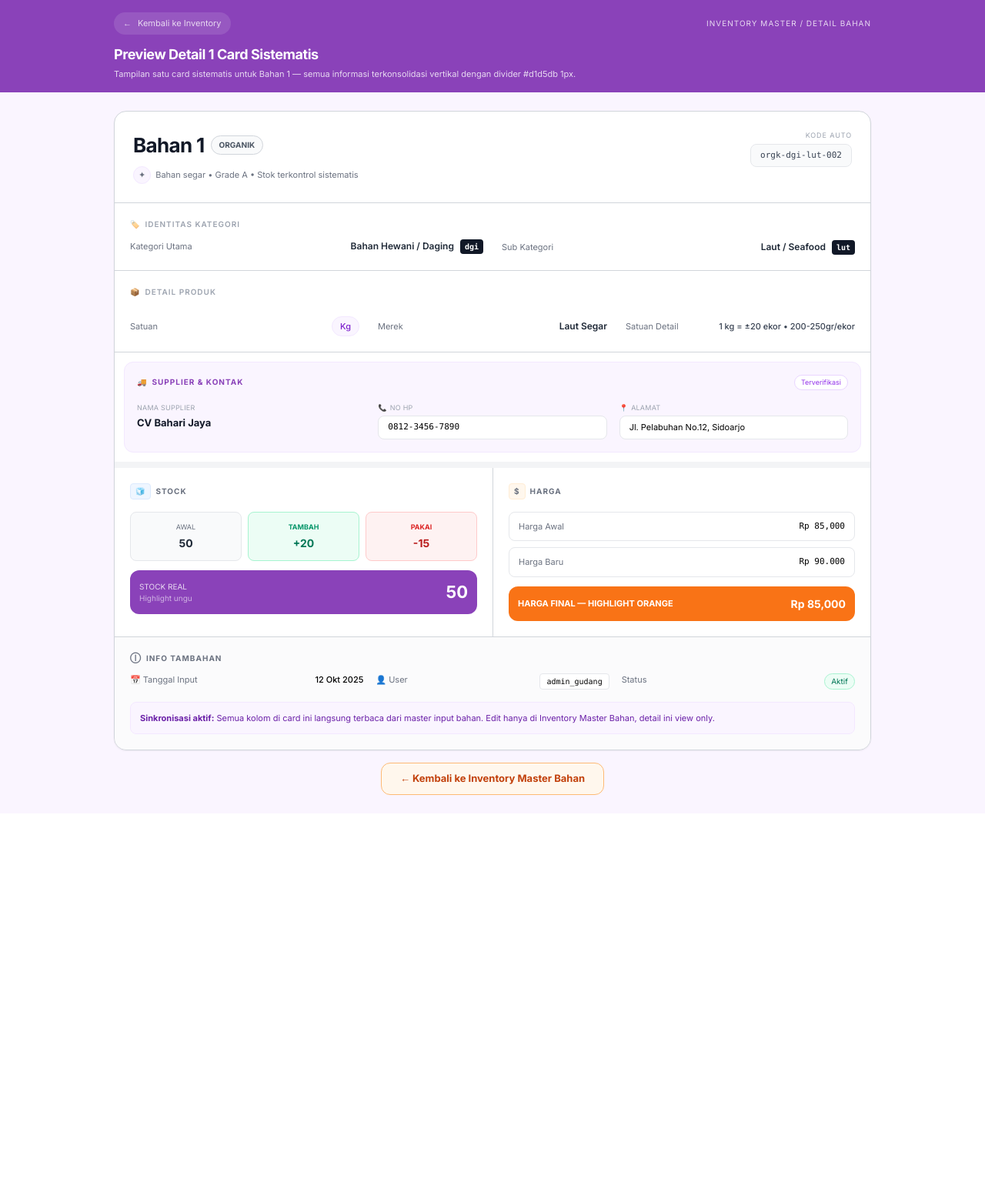
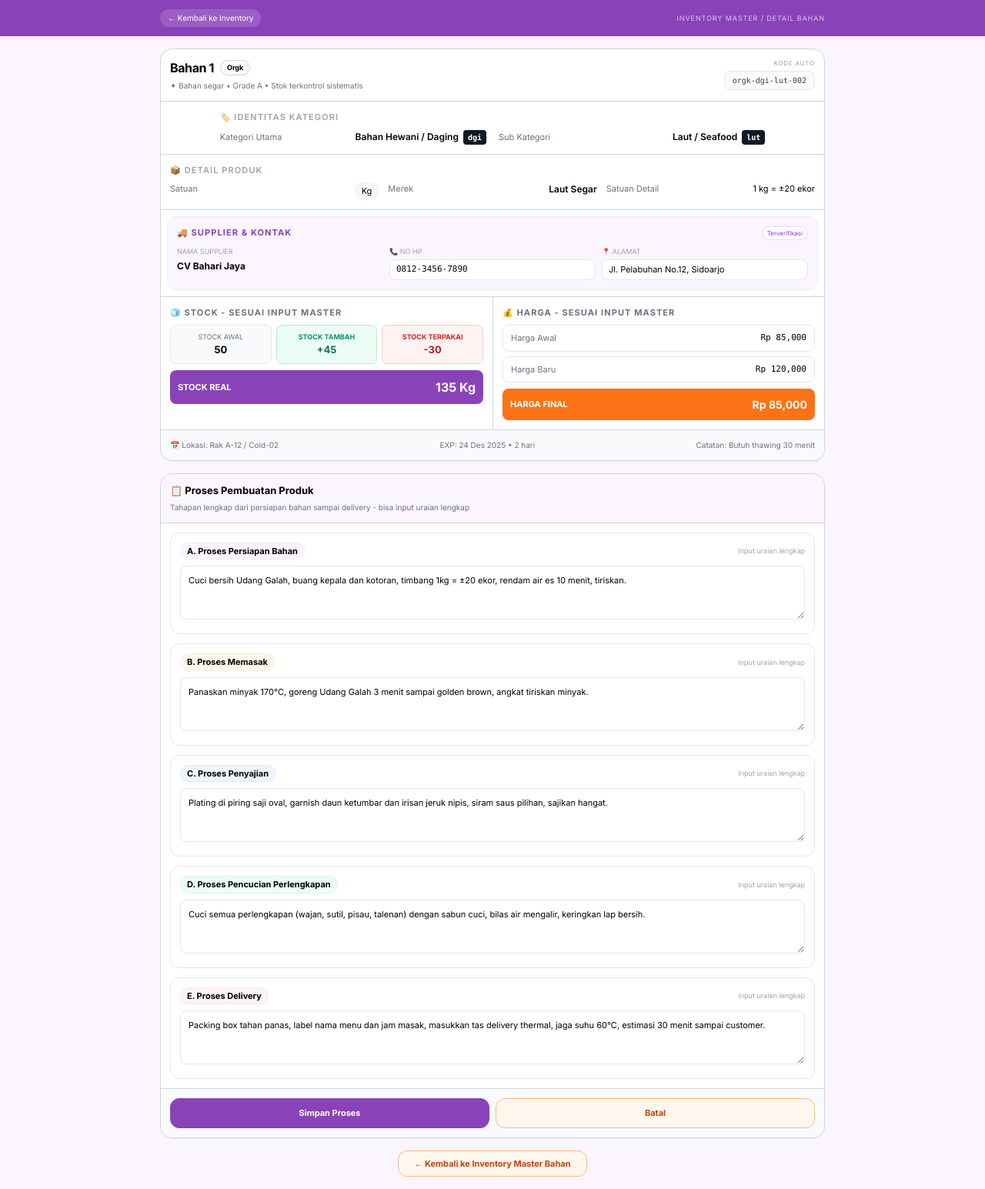
Before and after one commit to mrhdigitalhub/jbkitchenmrh, a FastAPI app: page /dashboard/admin/inventory/1 in a window 1280 px wide. Shown: the whole page at 77% size. Before the commit the page ends 1033 px from the top, so only its background shows below. Run offline with FastAPI, Linux system fonts and the light colour scheme; some libraries are stand-ins or nearby versions.

Commit message:
fix: update app

```diff
--- a/app/templates/inventory_detail.html
+++ b/app/templates/inventory_detail.html
@@ -5,179 +5,149 @@
 <meta name="viewport" content="width=device-width,initial-scale=1">
 <script src="https://cdn.tailwindcss.com"></script>
 <link href="https://fonts.googleapis.com/css2?family=Inter:wght@400;500;600;700&display=swap" rel="stylesheet">
-<title>{{bahan.nama_bahan|title}} - Detail Bahan - Inventory Master Bahan</title>
+<title>{{bahan.nama_bahan|title}} - Detail - 6 Point Fix</title>
 <style>
   body{font-family:'Inter',system-ui,sans-serif;background:#faf5ff;}
   .divider{border-top:1px solid #d1d5db;}
-  .divider-thick{border-top:8px solid #f3f4f6;}
+  .title-black{color:#000000 !important;}
+  .identity-box{max-width:85%; margin:0 auto;}
 </style>
 </head>
-<body class="bg-[#faf5ff] min-h-screen">
-<!-- HEADER UNGU SAMA DENGAN INVENTORY -->
+<body class="bg-[#faf5ff]">
+<!-- HEADER -->
 <div class="bg-[#8a42b9] text-white">
-  <div class="max-w-5xl mx-auto px-5 py-4">
-    <div class="flex justify-between items-center text-[11px] opacity-80">
-      <a href="/dashboard/admin/inventory" class="flex items-center gap-2 hover:opacity-100 bg-white/15 px-3 py-1.5 rounded-full backdrop-blur">
-        <span>←</span> Kembali ke Inventory
-      </a>
-      <span class="tracking-widest uppercase text-[10px]">Inventory Master / Detail Bahan</span>
-    </div>
-    <div class="mt-3">
-      <h1 class="text-[18px] font-bold tracking-tight">Preview Detail 1 Card Sistematis</h1>
-      <p class="text-[11px] opacity-80 mt-1">Tampilan satu card sistematis untuk {{bahan.nama_bahan|title if bahan else 'Udang Galah'}} — semua informasi terkonsolidasi vertikal dengan divider #d1d5db 1px.</p>
+  <div class="max-w-4xl mx-auto px-4 py-3">
+    <div class="flex justify-between items-center text-[10px]">
+      <a href="/dashboard/admin/inventory" class="flex items-center gap-1.5 bg-white/15 px-2.5 py-1 rounded-full hover:bg-white/25 transition">← Kembali ke Inventory</a>
+      <span class="tracking-widest uppercase text-[9px] opacity-70">Inventory Master / Detail Bahan</span>
     </div>
   </div>
 </div>
 
-<div class="max-w-5xl mx-auto px-5 py-6">
-  <!-- SATU CARD SISTEMATIS - TANPA TOMBOL EDIT DI KANAN ATAS SESUAI REQUEST -->
+<div class="max-w-4xl mx-auto px-4 py-4 space-y-4">
+  <!-- CARD 1: DETAIL BAHAN - COMPACT RAPI FIX 6 POINT -->
   <div class="bg-white rounded-2xl border border-[#d1d5db] shadow-sm overflow-hidden">
-    <!-- HEADER CARD - TANPA TOMBOL EDIT -->
-    <div class="p-6">
-      <div class="flex justify-between items-start gap-4">
-        <div>
-          <div class="flex items-center gap-2 flex-wrap">
-            <h2 class="text-[26px] font-extrabold text-gray-900 tracking-tight">{{bahan.nama_bahan|title if bahan else 'Udang Galah'}}</h2>
-            <span class="px-2.5 py-1 rounded-full text-[10px] font-bold border border-gray-300 bg-gray-50 text-gray-600">{{bahan.hall_flag or bahan.orgk_flag or bahan.flag or 'ORGANIK'}}</span>
-            {% set is_hall = (bahan.hall_flag or bahan.flag or '')|lower == 'hall' or 'hall' in (bahan.kode_bahan or '')|lower if bahan else False %}
-            {% if is_hall %}
-            <span class="px-2.5 py-1 rounded-full text-[10px] font-mono font-bold border border-emerald-200 bg-emerald-50 text-emerald-700">● ID Halal {{bahan.id_halal or '0015009876543210987'}}</span>
-            {% endif %}
-          </div>
-          <p class="text-[11px] text-gray-500 mt-2 flex items-center gap-1.5"><span class="bg-purple-50 border border-purple-100 px-1.5 py-0.5 rounded-full">✦</span> Bahan segar • Grade A • Stok terkontrol sistematis</p>
+    <!-- HEADER - JUDUL HITAM #000, tanpa edit, p-3 compact -->
+    <div class="p-3 flex justify-between items-start">
+      <div>
+        <div class="flex items-center gap-2">
+          <h2 class="text-[16px] font-bold title-black tracking-tight">{{bahan.nama_bahan|title if bahan else 'Udang Galah'}}</h2>
+          <span class="px-2 py-0.5 rounded-full text-[9px] font-bold border bg-gray-50 border-gray-300 text-gray-600 title-black">{{bahan.flag or 'Orgk'}}</span>
         </div>
-        <div class="text-right shrink-0">
-          <div class="text-[9px] tracking-widest text-gray-400 uppercase">Kode Auto</div>
-          <div class="mt-1 px-3 py-1.5 rounded-lg bg-gray-50 border border-gray-200 font-mono text-[11px] font-medium text-gray-700">{{bahan.kode_bahan or 'orgk-dgi-lut-002'}}</div>
-          <!-- TOMBOL EDIT DIHAPUS SESUAI REQUEST - HANYA KODE AUTO -->
+        <p class="text-[10px] text-gray-500 mt-1">✦ Bahan segar • Grade A • Stok terkontrol sistematis</p>
+      </div>
+      <div class="text-right">
+        <div class="text-[8px] tracking-widest text-gray-400 uppercase">Kode Auto</div>
+        <div class="mt-1 px-2.5 py-1 rounded-lg bg-gray-50 border border-gray-200 font-mono text-[10px] text-gray-700">{{bahan.kode_bahan or 'orgk-dgi-lut-002'}}</div>
+      </div>
+    </div>
+    <div class="divider"></div>
+
+    <!-- IDENTITAS KATEGORI - WIDTH DIKURANGI 85%, FONT +2PX -->
+    <div class="p-3 identity-box">
+      <div class="text-[11px] tracking-widest uppercase text-gray-400 font-semibold mb-2">🏷️ Identitas Kategori</div>
+      <div class="grid grid-cols-2 gap-4 text-[12px]">
+        <div class="flex justify-between items-center">
+          <span class="text-gray-500 text-[11px]">Kategori Utama</span>
+          <span class="font-semibold title-black flex items-center gap-1.5">{{kategori_label or 'Bahan Hewani / Daging'}} <span class="bg-gray-900 text-white px-1.5 py-0.5 rounded text-[10px] font-mono">{{bahan.kategori_utama or 'dgi'}}</span></span>
+        </div>
+        <div class="flex justify-between items-center">
+          <span class="text-gray-500 text-[11px]">Sub Kategori</span>
+          <span class="font-semibold title-black flex items-center gap-1.5">{{sub_label or 'Laut / Seafood'}} <span class="bg-gray-900 text-white px-1.5 py-0.5 rounded text-[10px] font-mono">{{bahan.kode_kategori or 'lut'}}</span></span>
         </div>
       </div>
     </div>
-
     <div class="divider"></div>
 
-    <!-- SECTION 1: IDENTITAS KATEGORI -->
-    <div class="p-5 grid grid-cols-2 gap-6">
-      <div>
-        <div class="flex items-center gap-1.5 text-[10px] tracking-widest text-gray-400 uppercase font-semibold"><span>🏷️</span> Identitas Kategori</div>
-        <div class="mt-3 flex justify-between items-center">
-          <span class="text-[11px] text-gray-500">Kategori Utama</span>
-          <span class="text-[12px] font-semibold text-gray-800 flex items-center gap-2">{{kategori_label or 'Bahan Hewani / Daging'}} <span class="bg-gray-900 text-white px-1.5 py-0.5 rounded text-[10px] font-mono">{{bahan.kategori_utama or 'dgi'}}</span></span>
-        </div>
-      </div>
-      <div>
-        <div class="h-[16px]"></div>
-        <div class="mt-3 flex justify-between items-center">
-          <span class="text-[11px] text-gray-500">Sub Kategori</span>
-          <span class="text-[12px] font-semibold text-gray-800 flex items-center gap-2">{{sub_label or 'Laut / Seafood'}} <span class="bg-gray-900 text-white px-1.5 py-0.5 rounded text-[10px] font-mono">{{bahan.kode_kategori or 'lut'}}</span></span>
-        </div>
+    <!-- DETAIL PRODUK -->
+    <div class="p-3">
+      <div class="text-[11px] tracking-widest uppercase text-gray-400 font-semibold mb-2">📦 Detail Produk</div>
+      <div class="grid grid-cols-3 gap-3 text-[12px]">
+        <div class="flex justify-between"><span class="text-gray-500 text-[11px]">Satuan</span><span class="bg-purple-50 text-purple-700 border border-purple-100 px-2 py-0.5 rounded-full text-[11px] title-black">{{bahan.satuan_default or 'Kg'}}</span></div>
+        <div class="flex justify-between"><span class="text-gray-500 text-[11px]">Merek</span><span class="font-semibold title-black">{{bahan.merek or 'Laut Segar'}}</span></div>
+        <div class="flex justify-between"><span class="text-gray-500 text-[11px]">Satuan Detail</span><span class="text-[11px] title-black">1 kg = ±20 ekor</span></div>
       </div>
     </div>
-
     <div class="divider"></div>
 
-    <!-- SECTION 2: DETAIL PRODUK -->
-    <div class="p-5 grid grid-cols-3 gap-6">
-      <div class="col-span-3 flex items-center gap-1.5 text-[10px] tracking-widest text-gray-400 uppercase font-semibold"><span>📦</span> Detail Produk</div>
-      <div class="flex justify-between items-center">
-        <span class="text-[11px] text-gray-500">Satuan</span>
-        <span class="bg-purple-50 text-purple-700 border border-purple-100 px-2.5 py-1 rounded-full text-[11px] font-medium">{{bahan.satuan_default or bahan.satuan or 'kg'}}</span>
+    <!-- SUPPLIER & KONTAK - BG #faf5ff -->
+    <div class="m-2 p-3 rounded-xl bg-[#faf5ff] border border-purple-100">
+      <div class="flex justify-between items-center mb-2">
+        <div class="text-[11px] tracking-widest uppercase text-[#8a42b9] font-bold">🚚 Supplier & Kontak</div>
+        <span class="px-1.5 py-0.5 rounded-full bg-white border border-purple-200 text-[8px] text-purple-600">Terverifikasi</span>
       </div>
-      <div class="flex justify-between items-center">
-        <span class="text-[11px] text-gray-500">Merek</span>
-        <span class="text-[12px] font-semibold text-gray-800">{{bahan.merek or 'Laut Segar'}}</span>
-      </div>
-      <div class="flex justify-between items-center">
-        <span class="text-[11px] text-gray-500">Satuan Detail</span>
-        <span class="text-[11px] font-medium text-gray-700">1 kg = ±20 ekor • 200-250gr/ekor</span>
+      <div class="grid grid-cols-3 gap-2">
+        <div><div class="text-[9px] uppercase text-gray-400">Nama Supplier</div><div class="mt-1 text-[12px] font-bold title-black">{{bahan.supplier or bahan.nama_supplier or 'Import Kanan'}}</div></div>
+        <div><div class="text-[9px] uppercase text-gray-400">📞 No HP</div><div class="mt-1 px-2 py-1 rounded-lg bg-white border border-[#e5e7eb] text-[11px] font-mono title-black">{{bahan.no_hp or '0812-3456-7890'}}</div></div>
+        <div><div class="text-[9px] uppercase text-gray-400">📍 Alamat</div><div class="mt-1 px-2 py-1 rounded-lg bg-white border border-[#e5e7eb] text-[11px] title-black">{{bahan.alamat or 'Jl. Pelabuhan No.12, Sidoarjo'}}</div></div>
       </div>
     </div>
-
     <div class="divider"></div>
 
-    <!-- SECTION 3: SUPPLIER & KONTAK - HIGHLIGHT -->
-    <div class="m-3 p-4 rounded-xl bg-[#faf5ff] border border-purple-100">
-      <div class="flex justify-between items-center">
-        <div class="flex items-center gap-1.5 text-[10px] tracking-widest text-[#8a42b9] uppercase font-bold"><span>🚚</span> Supplier & Kontak</div>
-        <span class="px-2 py-0.5 rounded-full bg-white border border-purple-200 text-[9px] text-purple-600">Terverifikasi</span>
+    <!-- STOCK & HARGA - SESUAI NAMA KOLOM INPUT MASTER -->
+    <div class="grid grid-cols-2 divide-x divide-[#d1d5db]">
+      <div class="p-3">
+        <div class="text-[11px] tracking-widest uppercase text-gray-500 font-bold mb-2">🧊 Stock - sesuai input master</div>
+        <div class="grid grid-cols-3 gap-1.5">
+          <div class="bg-gray-50 border border-gray-200 rounded-lg p-2 text-center"><div class="text-[9px] uppercase text-gray-500">Stock Awal</div><div class="text-[13px] font-bold title-black">{{bahan.stock_awal or bahan.stock_qty or 120}}</div></div>
+          <div class="bg-emerald-50 border border-emerald-200 rounded-lg p-2 text-center"><div class="text-[9px] uppercase text-emerald-600 font-bold">Stock Tambah</div><div class="text-[13px] font-bold text-emerald-700">+{{bahan.stock_tambah or 45}}</div></div>
+          <div class="bg-red-50 border border-red-200 rounded-lg p-2 text-center"><div class="text-[9px] uppercase text-red-600 font-bold">Stock Terpakai</div><div class="text-[13px] font-bold text-red-700">-{{bahan.stock_terpakai or 30}}</div></div>
+        </div>
+        <div class="mt-2 bg-[#8a42b9] rounded-lg p-2.5 flex justify-between items-center text-white"><span class="text-[11px] uppercase font-bold">Stock Real</span><span class="text-[16px] font-extrabold">{{bahan.stock_real or 135}} {{bahan.satuan_default or 'Kg'}}</span></div>
       </div>
-      <div class="mt-4 grid grid-cols-3 gap-4">
-        <div>
-          <div class="text-[9px] uppercase tracking-wide text-gray-400">Nama Supplier</div>
-          <div class="mt-1 text-[13px] font-bold text-gray-900">{{bahan.supplier or bahan.nama_supplier or 'CV Bahari Jaya'}}</div>
+      <div class="p-3">
+        <div class="text-[11px] tracking-widest uppercase text-gray-500 font-bold mb-2">💰 Harga - sesuai input master</div>
+        <div class="space-y-1.5">
+          <div class="flex justify-between border border-gray-200 rounded-lg px-2.5 py-2 text-[11px]"><span class="text-gray-500">Harga Awal</span><span class="font-mono font-medium title-black">Rp {{'{:,.0f}'.format(bahan.harga_awal or bahan.harga_per_satuan or 85000)}}</span></div>
+          <div class="flex justify-between border border-gray-200 rounded-lg px-2.5 py-2 text-[11px]"><span class="text-gray-500">Harga Baru</span><span class="font-mono font-medium title-black">Rp {{'{:,.0f}'.format(bahan.harga_baru or 120000)}}</span></div>
         </div>
-        <div>
-          <div class="text-[9px] uppercase tracking-wide text-gray-400 flex items-center gap-1"><span>📞</span> No HP</div>
-          <div class="mt-1 px-3 py-1.5 rounded-lg bg-white border border-gray-200 text-[11px] font-mono">{{bahan.no_hp or bahan.hp or '0812-3456-7890'}}</div>
-        </div>
-        <div>
-          <div class="text-[9px] uppercase tracking-wide text-gray-400 flex items-center gap-1"><span>📍</span> Alamat</div>
-          <div class="mt-1 px-3 py-1.5 rounded-lg bg-white border border-gray-200 text-[11px]">{{bahan.alamat or 'Jl. Pelabuhan No.12, Sidoarjo'}}</div>
-        </div>
+        <div class="mt-2 bg-orange-500 rounded-lg p-2.5 flex justify-between items-center text-white"><span class="text-[11px] uppercase font-bold">Harga Final</span><span class="text-[14px] font-extrabold">Rp {{'{:,.0f}'.format(bahan.harga_final or bahan.harga_per_satuan or 120000)}}</span></div>
       </div>
     </div>
+    <div class="divider"></div>
+    <div class="p-3 bg-[#f9fafb] flex justify-between text-[10px] text-gray-500"><span>📅 Lokasi: Rak A-12 / Cold-02</span><span>EXP: 24 Des 2025 • 2 hari</span><span>Catatan: Butuh thawing 30 menit</span></div>
+  </div>
 
-    <div class="divider-thick"></div>
-
-    <!-- SECTION 4 & 5: STOCK & HARGA SIDE BY SIDE -->
-    <div class="grid grid-cols-2 divide-x divide-[#d1d5db]">
-      <div class="p-5">
-        <div class="flex items-center gap-1.5 text-[10px] tracking-widest text-gray-500 uppercase font-bold mb-4"><span class="bg-blue-50 border border-blue-100 px-1.5 py-0.5 rounded">🧊</span> Stock</div>
-        <div class="grid grid-cols-3 gap-2">
-          <div class="bg-gray-50 border border-gray-200 rounded-lg p-3 text-center">
-            <div class="text-[9px] uppercase text-gray-500">Awal</div>
-            <div class="mt-1 text-[14px] font-bold text-gray-800">{{bahan.stock_qty or 50}}</div>
-          </div>
-          <div class="bg-emerald-50 border border-emerald-200 rounded-lg p-3 text-center">
-            <div class="text-[9px] uppercase text-emerald-600 font-bold">Tambah</div>
-            <div class="mt-1 text-[14px] font-bold text-emerald-700">+20</div>
-          </div>
-          <div class="bg-red-50 border border-red-200 rounded-lg p-3 text-center">
-            <div class="text-[9px] uppercase text-red-600 font-bold">Pakai</div>
-            <div class="mt-1 text-[14px] font-bold text-red-700">-15</div>
-          </div>
-        </div>
-        <div class="mt-3 bg-[#8a42b9] rounded-xl p-3 flex justify-between items-center text-white">
-          <div><div class="text-[10px] opacity-80 uppercase">Stock Real</div><div class="text-[10px] opacity-60">Highlight ungu</div></div>
-          <div class="text-[22px] font-extrabold">{{bahan.stock_real or bahan.stock_qty or 55}}</div>
-        </div>
+  <!-- CARD 2: PROSES PEMBUATAN PRODUK - A-E -->
+  <div class="bg-white rounded-2xl border border-[#d1d5db] shadow-sm overflow-hidden">
+    <div class="p-3 border-b border-[#d1d5db] bg-[#faf5ff]">
+      <h3 class="text-[13px] font-bold title-black">📋 Proses Pembuatan Produk</h3>
+      <p class="text-[10px] text-gray-500 mt-1">Tahapan lengkap dari persiapan bahan sampai delivery - bisa input uraian lengkap</p>
+    </div>
+    <div class="p-3 space-y-3">
+      <!-- A -->
+      <div class="border border-gray-200 rounded-xl p-3">
+        <div class="flex justify-between items-center mb-2"><span class="text-[11px] font-bold title-black bg-purple-50 border border-purple-100 px-2 py-0.5 rounded-full">A. Proses Persiapan Bahan</span><span class="text-[9px] text-gray-400">Input uraian lengkap</span></div>
+        <textarea class="w-full p-2.5 rounded-lg text-[11px] border border-[#e5e7eb] bg-white min-h-[70px] title-black" placeholder="Contoh: Cuci bersih Udang Galah, buang kepala dan kotoran, timbang 1kg = ±20 ekor (200-250gr/ekor), rendam air es 10 menit, tiriskan...">{{bahan.proses_a or 'Cuci bersih Udang Galah, buang kepala dan kotoran, timbang 1kg = ±20 ekor, rendam air es 10 menit, tiriskan.'}}</textarea>
       </div>
-      <div class="p-5">
-        <div class="flex items-center gap-1.5 text-[10px] tracking-widest text-gray-500 uppercase font-bold mb-4"><span class="bg-orange-50 border border-orange-100 px-1.5 py-0.5 rounded">$</span> Harga</div>
-        <div class="space-y-2">
-          <div class="flex justify-between items-center border border-gray-200 rounded-lg px-3 py-2.5">
-            <span class="text-[11px] text-gray-500">Harga Awal</span><span class="text-[11px] font-mono font-medium">Rp {{'{:,.0f}'.format(bahan.harga_per_satuan or 85000)}}</span>
-          </div>
-          <div class="flex justify-between items-center border border-gray-200 rounded-lg px-3 py-2.5">
-            <span class="text-[11px] text-gray-500">Harga Baru</span><span class="text-[11px] font-mono font-medium">Rp 90.000</span>
-          </div>
-        </div>
-        <div class="mt-3 bg-orange-500 rounded-xl p-3 flex justify-between items-center text-white">
-          <div class="text-[11px] font-bold uppercase">Harga Final — Highlight Orange</div>
-          <div class="text-[14px] font-extrabold">Rp {{'{:,.0f}'.format(bahan.harga_per_satuan or 88000)}}</div>
-        </div>
+      <!-- B -->
+      <div class="border border-gray-200 rounded-xl p-3">
+        <div class="flex justify-between items-center mb-2"><span class="text-[11px] font-bold title-black bg-orange-50 border border-orange-100 px-2 py-0.5 rounded-full">B. Proses Memasak</span><span class="text-[9px] text-gray-400">Input uraian lengkap</span></div>
+        <textarea class="w-full p-2.5 rounded-lg text-[11px] border border-[#e5e7eb] bg-white min-h-[70px] title-black" placeholder="Contoh: Panaskan minyak 170°C, goreng 3 menit sampai golden, atau rebus air + garam + jeruk nipis...">{{bahan.proses_b or 'Panaskan minyak 170°C, goreng Udang Galah 3 menit sampai golden brown, angkat tiriskan minyak.'}}</textarea>
+      </div>
+      <!-- C -->
+      <div class="border border-gray-200 rounded-xl p-3">
+        <div class="flex justify-between items-center mb-2"><span class="text-[11px] font-bold title-black bg-blue-50 border border-blue-100 px-2 py-0.5 rounded-full">C. Proses Penyajian</span><span class="text-[9px] text-gray-400">Input uraian lengkap</span></div>
+        <textarea class="w-full p-2.5 rounded-lg text-[11px] border border-[#e5e7eb] bg-white min-h-[70px] title-black" placeholder="Contoh: Plating di piring saji, garnish daun ketumbar, siram saus padang, sajikan hangat...">{{bahan.proses_c or 'Plating di piring saji oval, garnish daun ketumbar dan irisan jeruk nipis, siram saus pilihan, sajikan hangat.'}}</textarea>
+      </div>
+      <!-- D -->
+      <div class="border border-gray-200 rounded-xl p-3">
+        <div class="flex justify-between items-center mb-2"><span class="text-[11px] font-bold title-black bg-emerald-50 border border-emerald-100 px-2 py-0.5 rounded-full">D. Proses Pencucian Perlengkapan</span><span class="text-[9px] text-gray-400">Input uraian lengkap</span></div>
+        <textarea class="w-full p-2.5 rounded-lg text-[11px] border border-[#e5e7eb] bg-white min-h-[70px] title-black" placeholder="Contoh: Cuci wajan, sutil, pisau, talenan dengan sabun cuci hall-cuc-cir-001, bilas air mengalir, keringkan...">{{bahan.proses_d or 'Cuci semua perlengkapan (wajan, sutil, pisau, talenan) dengan sabun cuci, bilas air mengalir, keringkan lap bersih.'}}</textarea>
+      </div>
+      <!-- E -->
+      <div class="border border-gray-200 rounded-xl p-3">
+        <div class="flex justify-between items-center mb-2"><span class="text-[11px] font-bold title-black bg-pink-50 border border-pink-100 px-2 py-0.5 rounded-full">E. Proses Delivery</span><span class="text-[9px] text-gray-400">Input uraian lengkap</span></div>
+        <textarea class="w-full p-2.5 rounded-lg text-[11px] border border-[#e5e7eb] bg-white min-h-[70px] title-black" placeholder="Contoh: Packing box, label nama menu, masukkan ke tas delivery, suhu jaga 60°C, estimasi 30 menit sampai...">{{bahan.proses_e or 'Packing box tahan panas, label nama menu dan jam masak, masukkan tas delivery thermal, jaga suhu 60°C, estimasi 30 menit sampai customer.'}}</textarea>
       </div>
     </div>
-
-    <div class="divider"></div>
-
-    <!-- SECTION 6: INFO TAMBAHAN -->
-    <div class="p-5 bg-gray-50/70">
-      <div class="flex items-center gap-1.5 text-[10px] tracking-widest text-gray-500 uppercase font-bold mb-3"><span>ⓘ</span> Info Tambahan</div>
-      <div class="grid grid-cols-3 gap-4 text-[11px]">
-        <div class="flex justify-between"><span class="text-gray-500">📅 Tanggal Input</span><span class="font-medium">{{bahan.created_at or '12 Okt 2025'}}</span></div>
-        <div class="flex justify-between"><span class="text-gray-500">👤 User</span><span class="px-2 py-0.5 bg-white border rounded text-[10px] font-mono">admin_gudang</span></div>
-        <div class="flex justify-between"><span class="text-gray-500">Status</span><span class="px-2 py-0.5 bg-emerald-50 border border-emerald-200 text-emerald-700 rounded-full text-[10px]">Aktif</span></div>
-      </div>
-      <div class="mt-4 p-3 rounded-lg bg-purple-50 border border-purple-100 text-[11px] text-purple-800">
-        <b>Sinkronisasi aktif:</b> Semua kolom di card ini langsung terbaca dari master input bahan. Edit hanya di Inventory Master Bahan, detail ini view only.
-      </div>
+    <div class="p-3 bg-[#f9fafb] border-t border-[#d1d5db] flex gap-2">
+      <button class="flex-1 bg-[#8a42b9] text-white py-2.5 rounded-xl font-bold text-[11px] border-[1.5px] border-[#8a42b9]">Simpan Proses</button>
+      <a href="/dashboard/admin/inventory" class="flex-1 text-center bg-[#fff7ed] text-[#c2410c] py-2.5 rounded-xl font-bold text-[11px] border-[1.5px] border-[#fdba74]">Batal</a>
     </div>
   </div>
 
-  <div class="mt-4 text-center">
-    <a href="/dashboard/admin/inventory" class="inline-block px-6 py-2.5 rounded-xl border-[1.5px] border-[#fdba74] bg-[#fff7ed] text-[#c2410c] text-[13px] font-bold">← Kembali ke Inventory Master Bahan</a>
-  </div>
+  <div class="text-center"><a href="/dashboard/admin/inventory" class="inline-block px-5 py-2 rounded-xl border-[1.5px] border-[#fdba74] bg-[#fff7ed] text-[#c2410c] text-[11px] font-bold">← Kembali ke Inventory Master Bahan</a></div>
 </div>
 </body>
 </html>
```
Also changed, not shown: app/templates/inventory_stock.html (+23 -50 lines).
